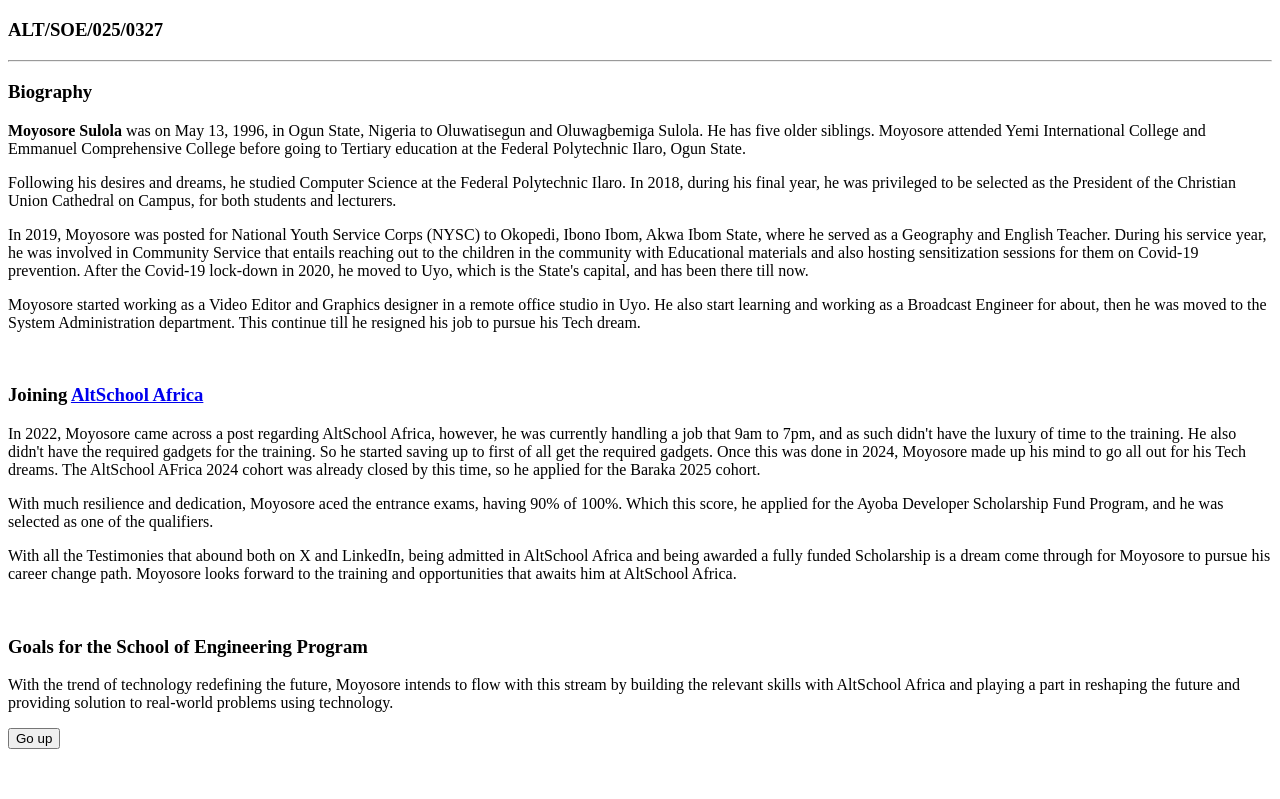
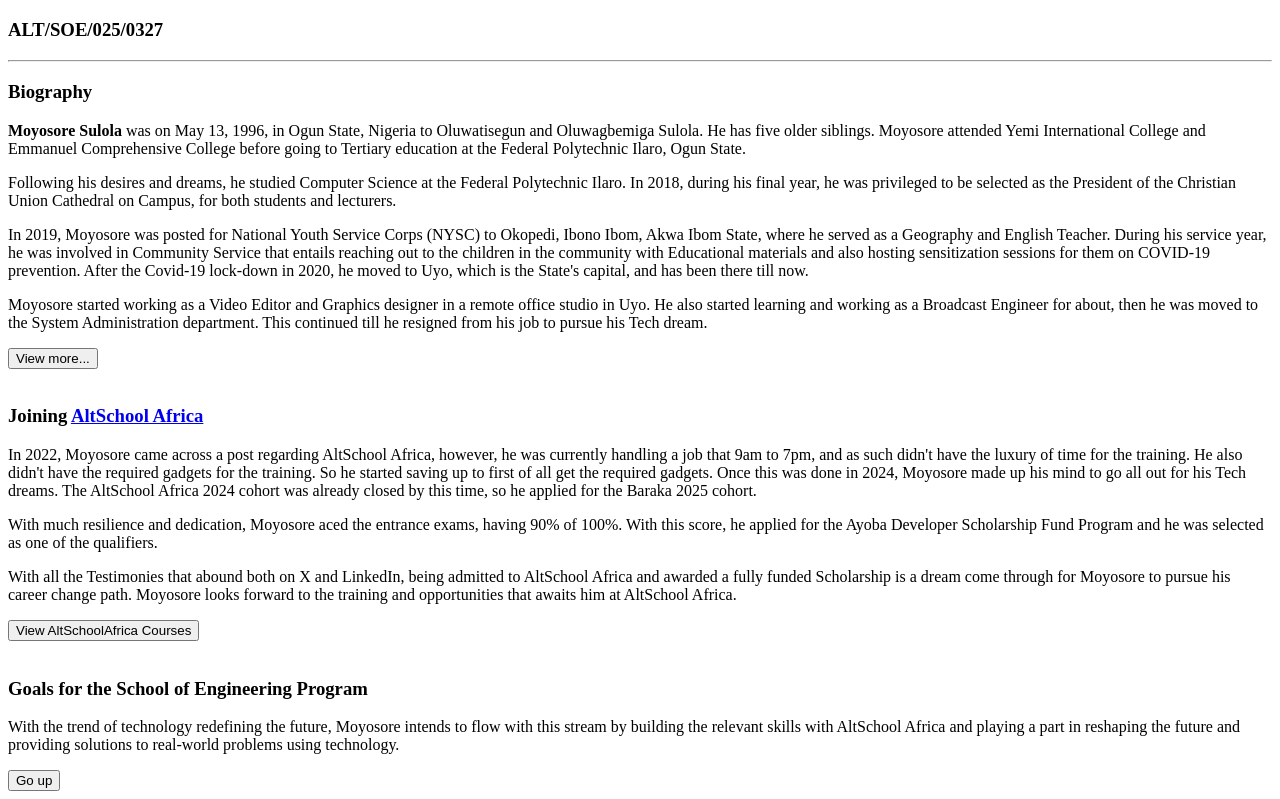
Before and after one commit to realMoyosore/AltSchool-Assignment-1, a plain HTML site: page index.html in a window 1280 px wide. Shown: the part 88-887 px from the top of the page. Before the commit the page ends 845 px from the top, so only its background shows below. Drawn offline with Linux system fonts and the light colour scheme.

Commit message:
Update index.html

```diff
--- a/index.html
+++ b/index.html
@@ -55,17 +55,22 @@
           Geography and English Teacher. During his service year, he was
           involved in Community Service that entails reaching out to the
           children in the community with Educational materials and also hosting
-          sensitization sessions for them on Covid-19 prevention. After the
+          sensitization sessions for them on COVID-19 prevention. After the
           Covid-19 lock-down in 2020, he moved to Uyo, which is the State's
           capital, and has been there till now.
         </p>
         <p>
           Moyosore started working as a Video Editor and Graphics designer in a
-          remote office studio in Uyo. He also start learning and working as a
+          remote office studio in Uyo. He also started learning and working as a
           Broadcast Engineer for about, then he was moved to the System
-          Administration department. This continue till he resigned his job to
+          Administration department. This continued till he resigned from his job to
           pursue his Tech dream.
         </p>
+      </div>
+       <div class="view-more">
+        <button onclick="document.location='media.html'" id="view-media-page">
+          View more...
+        </button>
       </div>
       <br />
       <div class="join">
@@ -81,26 +86,30 @@
         <p>
           In 2022, Moyosore came across a post regarding AltSchool Africa,
           however, he was currently handling a job that 9am to 7pm, and as such
-          didn't have the luxury of time to the training. He also didn't have
+          didn't have the luxury of time for the training. He also didn't have
           the required gadgets for the training. So he started saving up to
           first of all get the required gadgets. Once this was done in 2024,
           Moyosore made up his mind to go all out for his Tech dreams. The
-          AltSchool AFrica 2024 cohort was already closed by this time, so he
+          AltSchool Africa 2024 cohort was already closed by this time, so he
           applied for the Baraka 2025 cohort.
         </p>
         <p>
           With much resilience and dedication, Moyosore aced the entrance exams,
-          having 90% of 100%. Which this score, he applied for the Ayoba
-          Developer Scholarship Fund Program, and he was selected as one of the
+          having 90% of 100%. With this score, he applied for the Ayoba
+          Developer Scholarship Fund Program and he was selected as one of the
           qualifiers.
         </p>
         <p>
           With all the Testimonies that abound both on X and LinkedIn, being
-          admitted in AltSchool Africa and being awarded a fully funded
-          Scholarship is a dream come through for Moyosore to pursue his career
+          admitted to AltSchool Africa and awarded a fully funded Scholarship is a dream come through for Moyosore to pursue his career
           change path. Moyosore looks forward to the training and opportunities
           that awaits him at AltSchool Africa.
         </p>
+      </div>
+            <div class="view-courses">
+        <button onclick="document.location='table.html'" id="view-table-page">
+          View AltSchoolAfrica Courses
+        </button>
       </div>
       <br />
       <div class="goals">
@@ -109,19 +118,21 @@
           With the trend of technology redefining the future, Moyosore intends
           to flow with this stream by building the relevant skills with
           AltSchool Africa and playing a part in reshaping the future and
-          providing solution to real-world problems using technology.
+          providing solutions to real-world problems using technology.
         </p>
       </div>
     </div>
     <div>
-      <button onclick="goTop()" id="topBtn" title="Go to top">Go up</button>
+    <div>
+      <button onclick="goTop()" id="top-btn" title="Go to top">Go up</button>
     </div>
     <script>
-      let topButton = document.getElementById("topBtn");
+      let topButton = document.getElementById("top-btn");
       function goTop() {
         document.body.scrollTop = 0;
         document.documentElement.scrollTop = 0;
       }
     </script>
+    </div>
   </body>
 </html>
```
